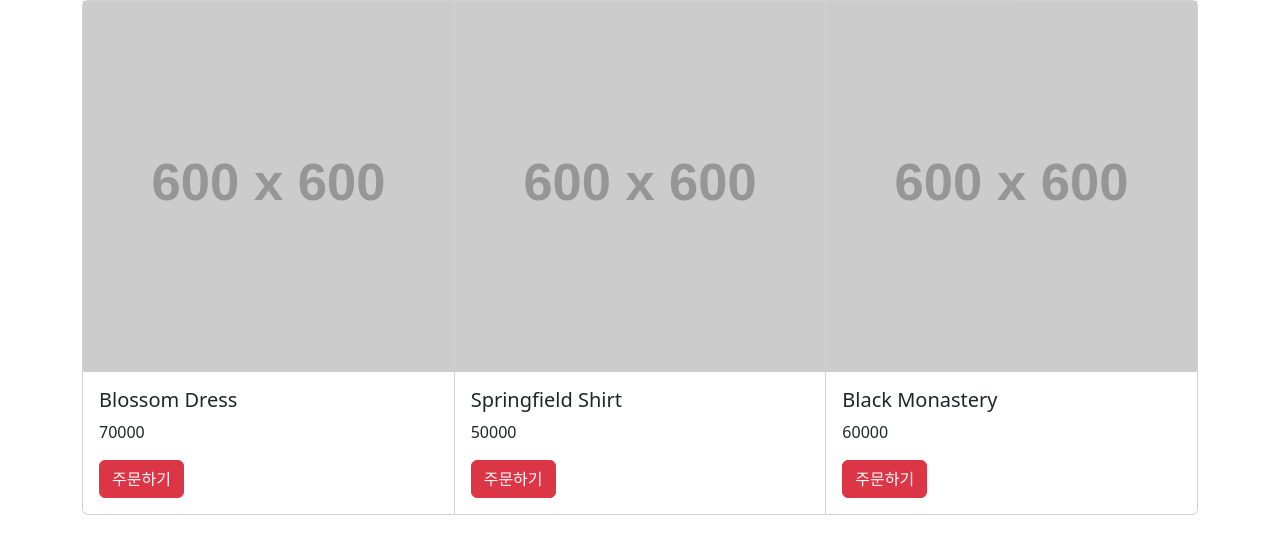
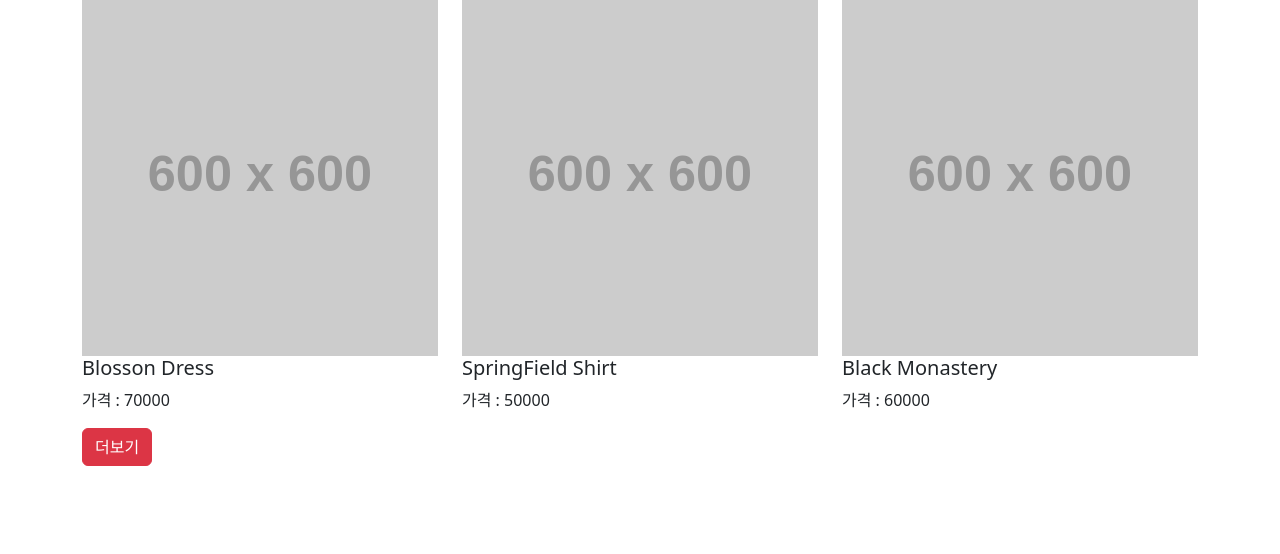
Before and after one commit to InHoYi/JS-, a plain HTML site: page list.html in a window 1280 px wide. Drawn offline with nearby package versions, Linux system fonts and the light colour scheme; placeholder pictures from the web are drawn by us.

Commit message:
GET 요청으로 데이터를 받아서 화면에 띄우기

```diff
--- a/list.html
+++ b/list.html
@@ -18,44 +18,59 @@
 
   <body>
 
-    <div class="card-group container">
-        <div class="card">
-        <img src = "https://placehold.co/600"/>
-        <div class="card-body">
-            <h5>Card title</h5>
-            <p>가격 : 70000</p>
-            <button class="btn btn-danger">주문하기</button>
-        </div>
-        </div>
-        <div class="card">
-        <img src = "https://placehold.co/600"/>
-        <div class="card-body">
-            <h5>Card title</h5>
-            <p>가격 : 70000</p>
-            <button class="btn btn-danger">주문하기</button>
-        </div>
-        </div>
-        <div class="card">
-        <img src = "https://placehold.co/600"/>
-        <div class="card-body">
-            <h5>Card title</h5>
-            <p>가격 : 70000</p>
-            <button class="btn btn-danger">주문하기</button>
-        </div>
+    <div class="container">
+        <div class="row">
+
         </div>
     </div>
 
+    <div class = "container">
+      <button class = "btn btn-danger"> 더보기</button>
+    </div>
+
     <script>
-        var products = [
-          { id : 0, price : 70000, title : 'Blossom Dress' },
-          { id : 1, price : 50000, title : 'Springfield Shirt' },
-          { id : 2, price : 60000, title : 'Black Monastery' }
-        ];
 
-        for (let i = 0; i < 3; i++){
-            $('.card-body h5').eq(i).html(products[i].title);
-            $('.card-body p').eq(i).html(products[i].price);
+      var products = [
+        {id : 0, price : 70000, title : 'Blosson Dress'},
+        {id : 1, price : 50000, title : 'SpringField Shirt'},
+        {id : 2, price : 60000, title : 'Black Monastery'},
+      ];
+
+      var newCard =
+        `<div class="col-sm-4">
+        <img src="https://placehold.co/600" class="w-100">
+        <h5>Card title</h5>
+        <p>가격 : 넣어주이소~ </p>
+        </div>`;
+
+      products.forEach(function(e, i){
+        $('.row').append(newCard);
+        $('.row h5').eq(i).html(e.title);
+        $('.row p').eq(i).html(`가격 : ${e.price}`);
+      })
+
+      var dataList = ['https://codingapple1.github.io/js/more1.json', 'https://codingapple1.github.io/js/more2.json'];
+
+      clickNum = 0;
+
+      $('.container').on('click', function() {
+        if (clickNum < 2){
+          $.get(dataList[clickNum]).done(function(data){
+            console.log(data);
+            data.forEach(function(e, i){
+              $('.row').append(newCard);
+              $('.row h5').eq(i + (3 * clickNum)).html(e.title);
+              $('.row p').eq(i+(3 * clickNum)).html(`가격 : ${e.price}`);
+            })
+          }).fail(function() {
+            console.log('Fail');
+          })
         }
+        else{
+          alert('맨 아래입니다.');
+        }
+        clickNum++;
+      })
 
     </script>
 
```
